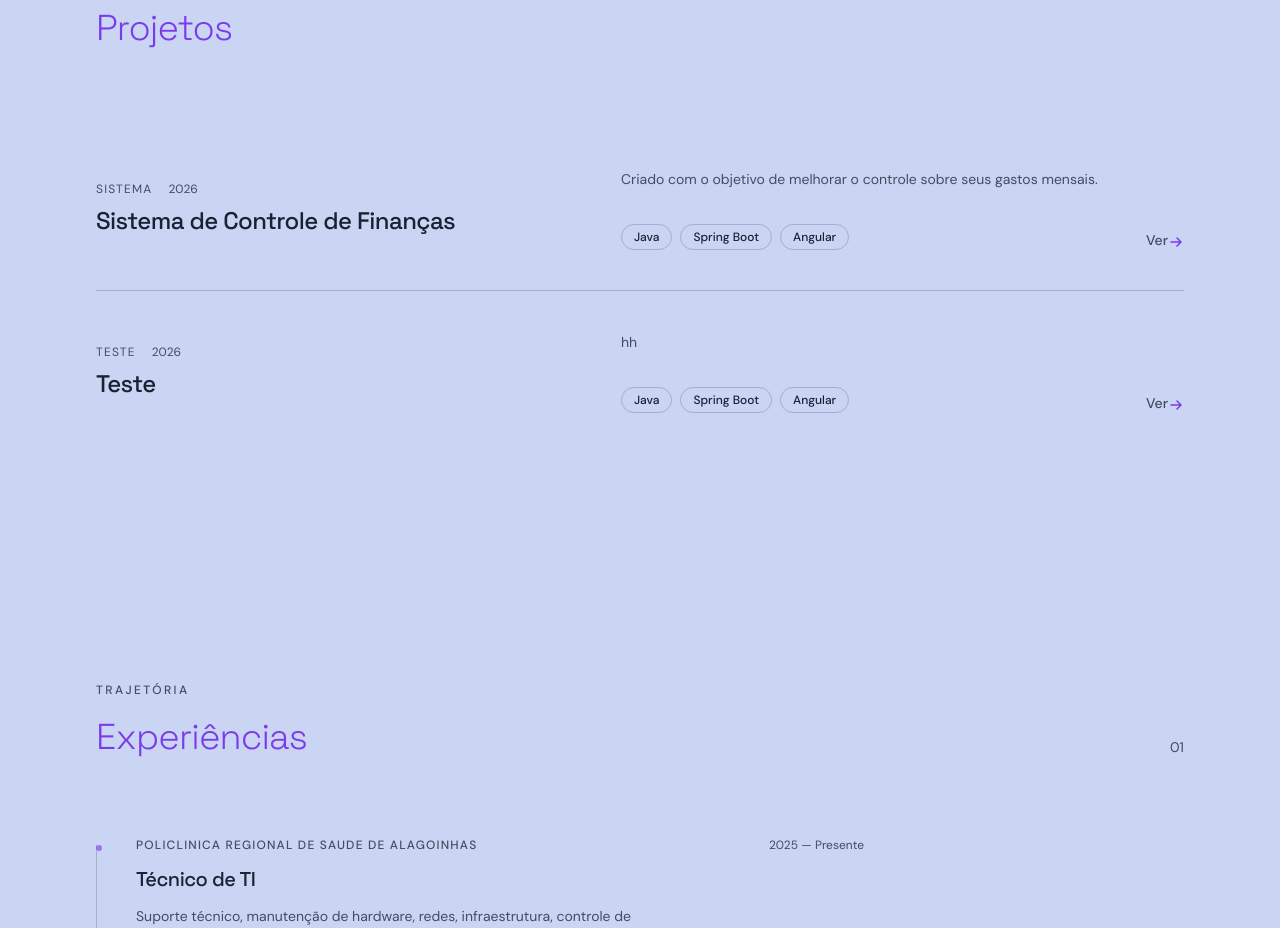
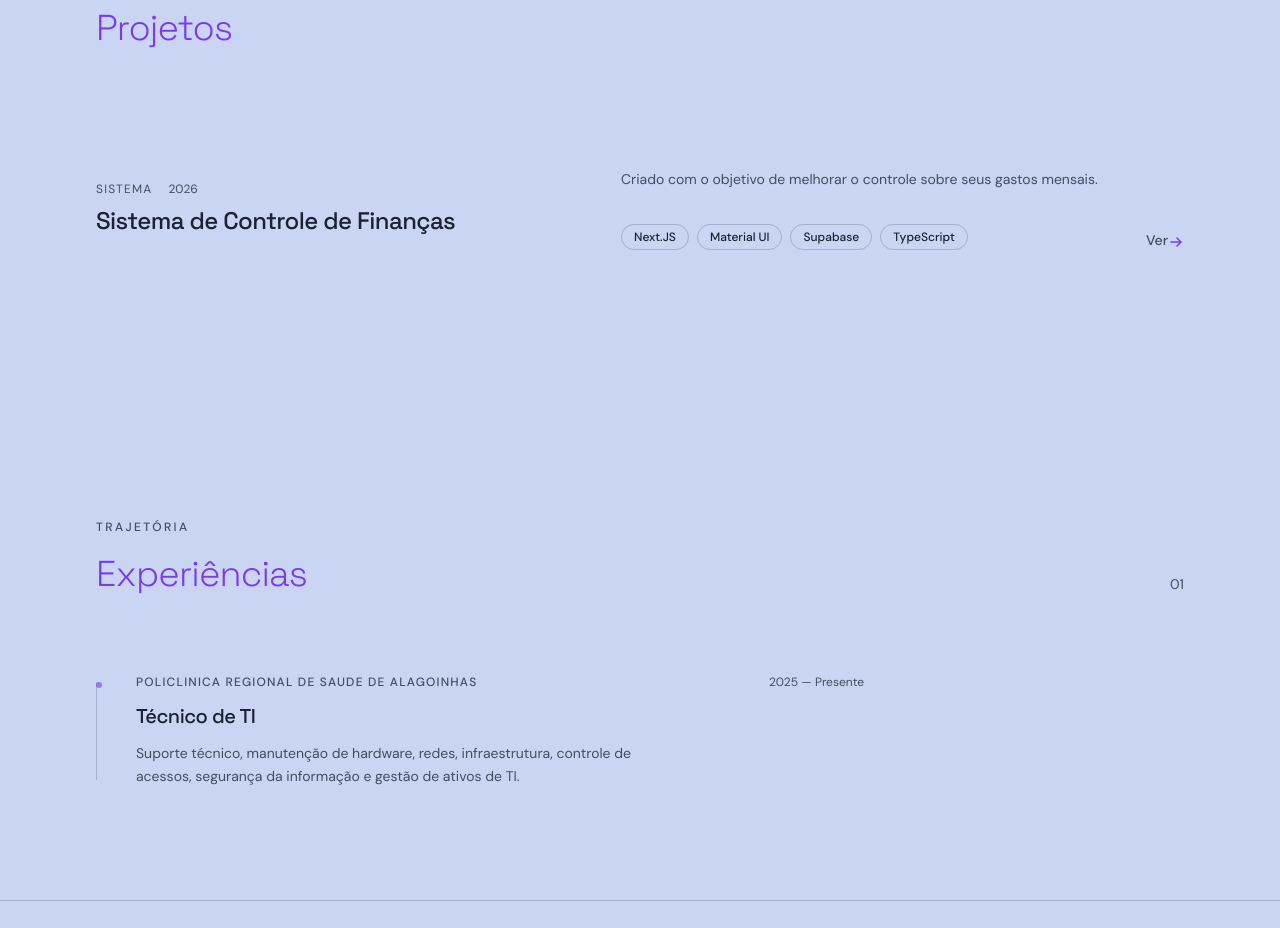
Before and after one commit to ZeVictorAraujo/portfolio, a React (Vite) app: page / in a window 1280 px wide. Shown: the part 920-1848 px from the top of the page. Built offline with nearby package versions, Linux system fonts and the light colour scheme.

Commit message:
Feat: Link do projeto personalfin

```diff
--- a/src/App.tsx
+++ b/src/App.tsx
@@ -9,17 +9,8 @@ const projects = [
     year: "2026",
     description:
       "Criado com o objetivo de melhorar o controle sobre seus gastos mensais.",
-    language: ["Java", "Spring Boot", "Angular"],
-    link: "https://github.com/",
-  },
-  {
-    id: 2,
-    title: "Teste",
-    category: "Teste",
-    year: "2026",
-    description: "hh",
-    language: ["Java", "Spring Boot", "Angular"],
-    link: "https://github.com/",
+    language: ["Next.JS", "Material UI", "Supabase", "TypeScript"],
+    link: "https://personalfin.zevictoraraujo.com.br/",
   },
 ];
 
```
